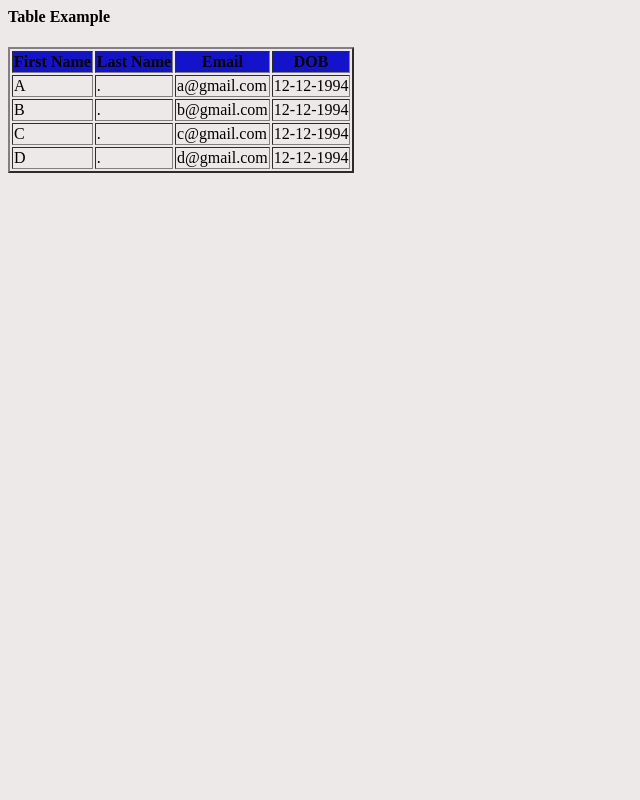
After one commit to BasicToTop/Django-Tutorials, a Django app: page /table/ in a window 1280 px wide. The commit adds this page. Shown: the whole page, without its empty margins (0-640 px from the left). Run offline with Django 5.2, Linux system fonts and the light colour scheme.

Commit message:
Django Session 6, working with external css, table, basic html tags

```diff
--- a/secondproject/mainapp/urls.py
+++ b/secondproject/mainapp/urls.py
@@ -1,7 +1,9 @@
 from django.urls import path
-from mainapp.views import home, about
+from mainapp.views import home, about, table_view, form_view
 urlpatterns = [
     # Define your URL patterns here
     path('', home, name='home'),
     path('about/', about, name='about'),
+    path('table/', table_view, name='table'),
+    path('form/', form_view, name='form')
 ]
--- a/secondproject/mainapp/views.py
+++ b/secondproject/mainapp/views.py
@@ -15,3 +15,15 @@ def about(request):
     template_name = 'mainapp/about.html'
     context = {}
     return render(request, template_name, context)
+
+
+def table_view(request):
+    template_name = 'mainapp/table.html'
+    context = {}
+    return render(request, template_name, context)
+
+
+def form_view(request):
+    template_name = 'mainapp/form.html'
+    context = {}
+    return render(request, template_name, context)
--- /dev/null
+++ b/secondproject/static/css/style.css
@@ -0,0 +1,14 @@
+body {
+    background-color: rgb(238, 233, 233);;
+}
+
+h1 {
+    color: white;
+}
+
+h6 {
+    color: yellow;
+}
+thead {
+    background-color: rgb(19, 19, 204);
+}
--- /dev/null
+++ b/secondproject/templates/mainapp/table.html
@@ -0,0 +1,54 @@
+<html>
+{% load static %}
+<head>
+    <title>Table Example</title>
+    {#  connect  external css  #}
+
+    <link rel="stylesheet" type="text/css" href="{% static 'css/style.css' %}">
+</head>
+
+<body>
+<h4>Table Example</h4>
+<table border='2px'>
+
+    <thead>
+        <tr>
+            <th>First Name</th>
+            <th>Last Name</th>
+            <th>Email</th>
+            <th>DOB</th>
+        </tr>
+    </thead>
+        <tr>
+            <td>A</td>
+            <td>.</td>
+            <td>a@gmail.com</td>
+            <td>12-12-1994</td>
+        </tr>
+        <tr>
+            <td>B</td>
+            <td>.</td>
+            <td>b@gmail.com</td>
+            <td>12-12-1994</td>
+        </tr>
+        <tr>
+            <td>C</td>
+            <td>.</td>
+            <td>c@gmail.com</td>
+            <td>12-12-1994</td>
+        </tr>
+
+        <tr>
+            <td>D</td>
+            <td>.</td>
+            <td>d@gmail.com</td>
+            <td>12-12-1994</td>
+        </tr>
+    <tbody>
+
+    </tbody>
+
+</table>
+</body>
+
+</html>
```
Also changed, not shown: secondproject/secondproject/settings.py (+7 -0 lines), secondproject/templates/mainapp/about.html (+6 -13 lines), secondproject/templates/mainapp/form.html (added, +14 -0 lines), secondproject/templates/mainapp/home.html (+9 -3 lines).
